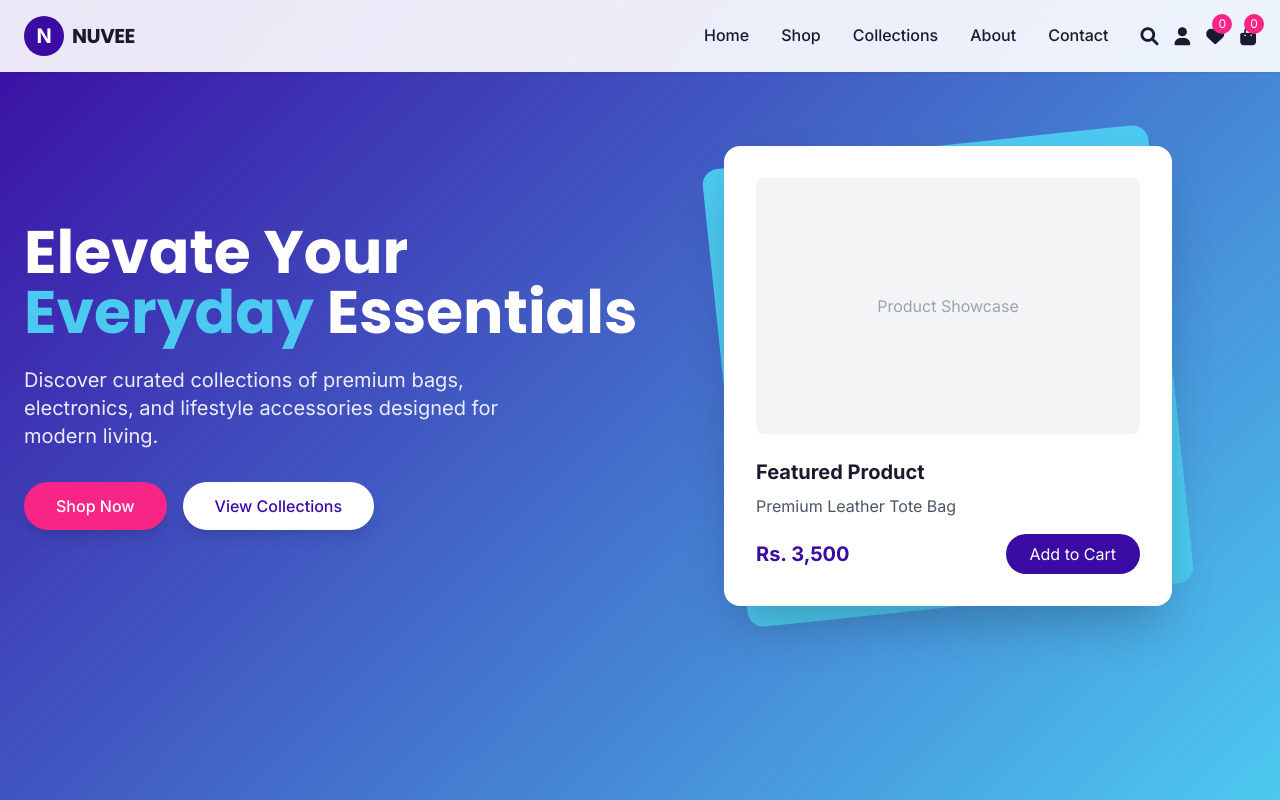
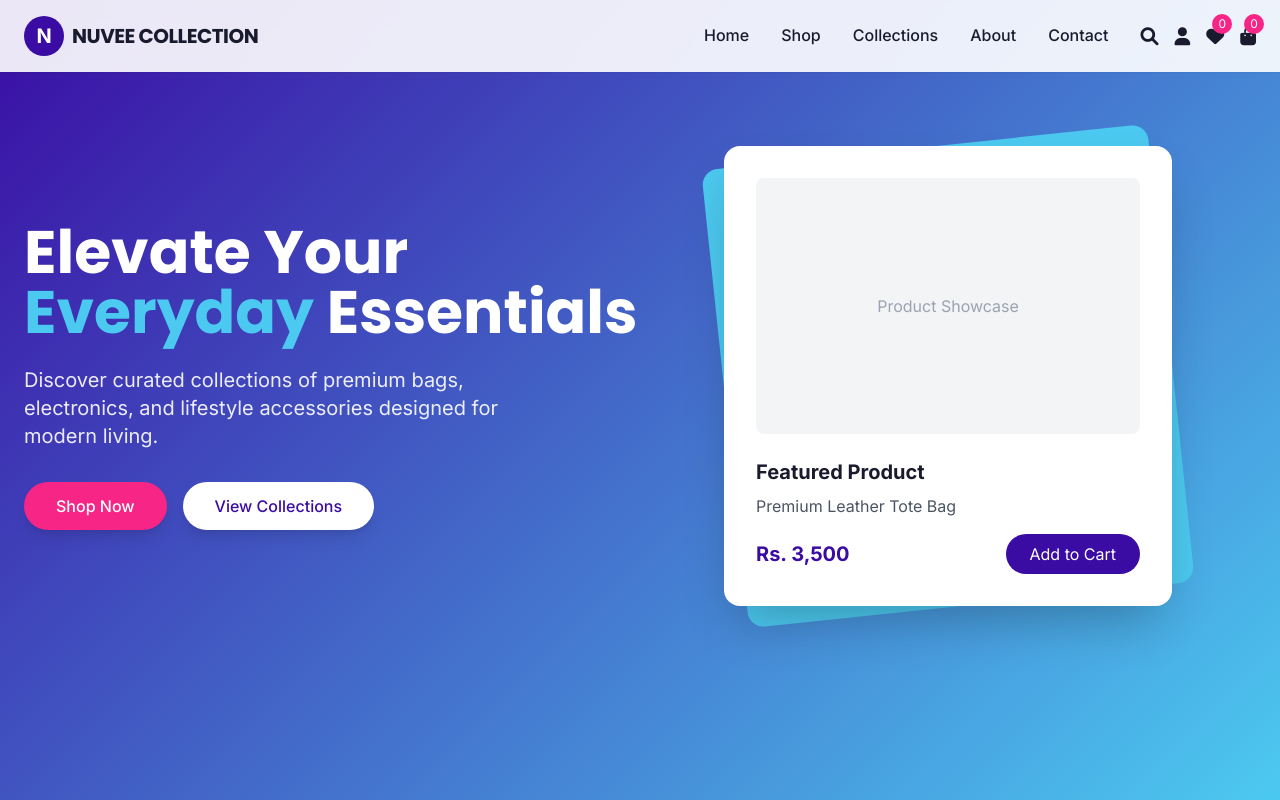
Before and after one commit to rweerasinghe1/nuvee, a plain HTML site: page index.html in a window 1280 px wide. Shown: the top 800 px of the page. Drawn offline with nearby package versions, Linux system fonts and the light colour scheme.

Commit message:
Add files via upload

```diff
--- a/index.html
+++ b/index.html
@@ -99,7 +99,7 @@
         <!-- Logo -->
         <div class="flex items-center space-x-2">
           <div class="w-10 h-10 rounded-full bg-primary flex items-center justify-center text-white font-bold text-xl">N</div>
-          <span class="text-xl font-bold font-display tracking-tight">NUVEE</span>
+          <span class="text-xl font-bold font-display tracking-tight">NUVEE COLLECTION</span>
         </div>
 
         <!-- Desktop Navigation -->
```
